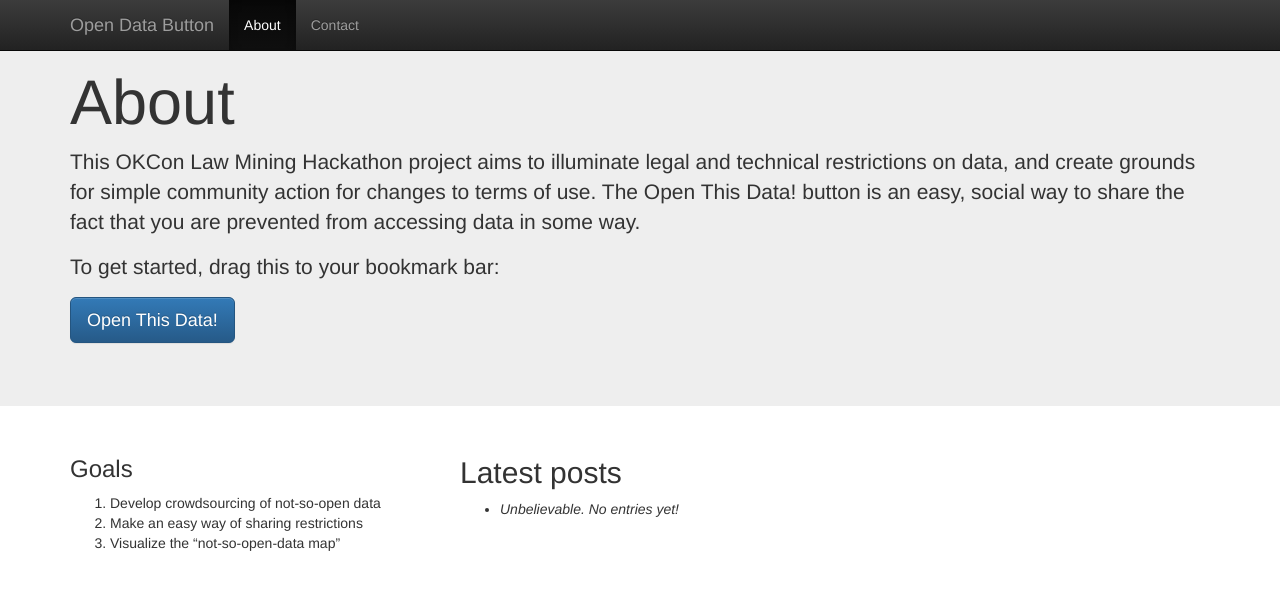
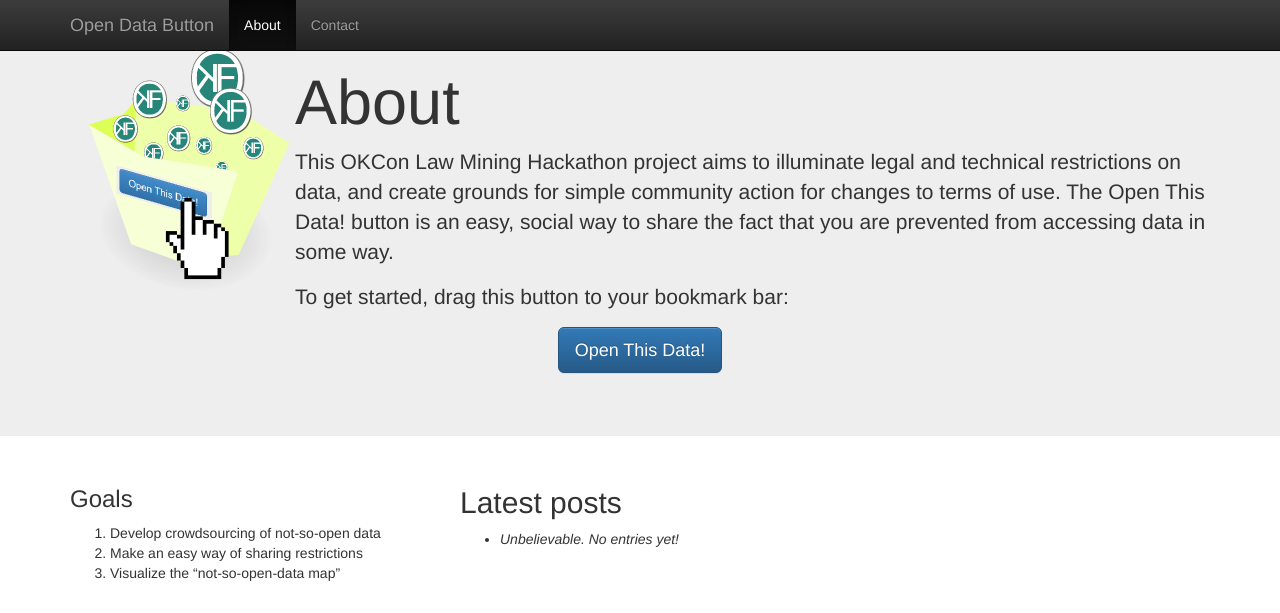
Before and after one commit to wfyson/OpenDataButton, a Flask app: page / in a window 1280 px wide. Shown: the top 613 px of the page. Run offline with Flask 2, Linux system fonts and the light colour scheme; data that the repository does not hold is empty; some libraries are stand-ins or nearby versions.

Commit message:
Splash art

```diff
--- a/server/opendatabutton/templates/index.html
+++ b/server/opendatabutton/templates/index.html
@@ -61,10 +61,11 @@
     <!-- Main jumbotron for a primary marketing message or call to action -->
     <div class="jumbotron">
       <div class="container">
+        <img src="{{ url_for('static', filename='open-data-button.png') }}" align="left">
         <h1>About</h1>
         <p>This OKCon Law Mining Hackathon project aims to illuminate legal and technical restrictions on data, and create grounds for simple community action for changes to terms of use. The Open This Data! button is an easy, social way to share the fact that you are prevented from accessing data in some way.</p>
-        <p>To get started, drag this to your bookmark bar:</p>
-        <p><a class="btn btn-primary btn-lg" href="javascript:document.getElementsByTagName('body')[0].appendChild(document.createElement('script')).setAttribute('id','odb-bkmlt');document.getElementById('odb-bkmlt').setAttribute('src','{{ url_for('bookmarklet', _external=True) }}');">Open This Data!</a></p>
+        <p>To get started, drag this button to your bookmark bar:</p>
+        <p style="text-align:center"><a class="btn btn-primary btn-lg" href="javascript:document.getElementsByTagName('body')[0].appendChild(document.createElement('script')).setAttribute('id','odb-bkmlt');document.getElementById('odb-bkmlt').setAttribute('src','{{ url_for('bookmarklet', _external=True) }}');">Open This Data!</a></p>
       </div>
     </div>
 
```
Also changed, not shown: art/open-data-button.svg (added), server/opendatabutton/static/open-data-button.png (added).
